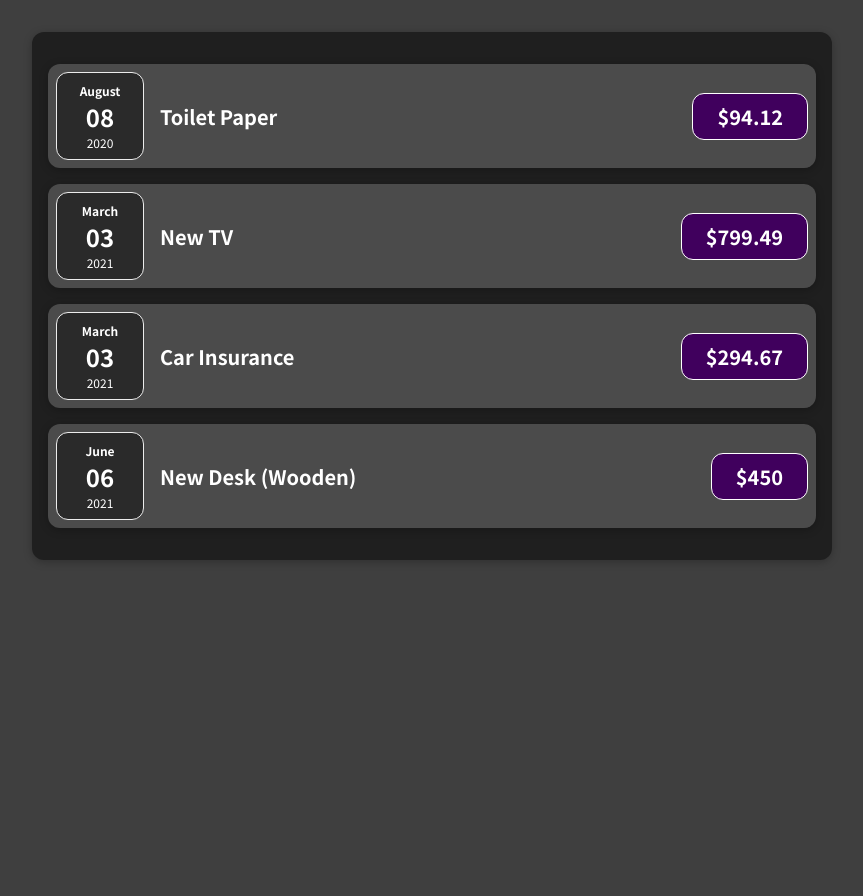
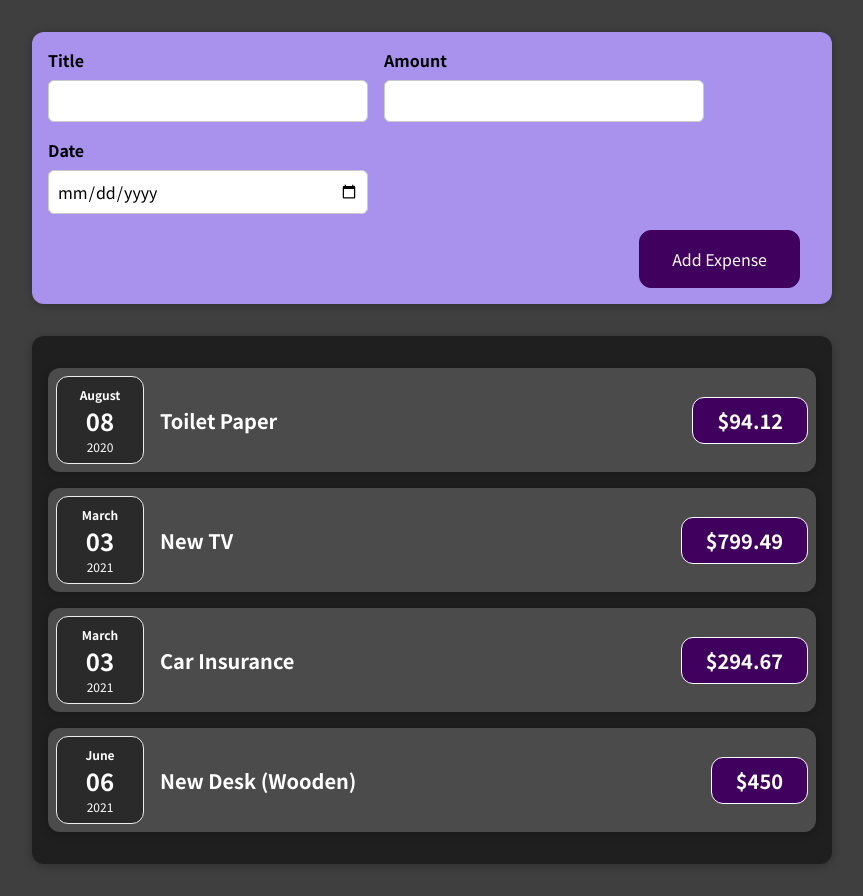
Before and after one commit to hazalkoz/ExpenseTracker, a React (Create React App) app: page / in a window 1280 px wide. Shown: the whole page, without its empty margins (208-1071 px from the left). Before the commit the page ends 800 px from the top, so only its background shows below. Built offline with nearby package versions, Linux system fonts and the light colour scheme.

Commit message:
Form to create new expenses is created. The new elements are not added  to the expenses list yet.

```diff
--- a/src/App.js
+++ b/src/App.js
@@ -1,4 +1,5 @@
 import Expenses from "./components/Expenses/Expenses";
+import NewExpense from "./components/NewExpense/NewExpense";
 
 function App() {
     const expenses = [
@@ -22,9 +23,14 @@
             date: new Date(2021, 5, 12),
         },
     ];
+
+    const addExpenseHandler = (expenseItem) => {
+        console.log(expenseItem)
+    }
     return (
       <div>
-          <Expenses expense_list = {expenses}/>
+          <NewExpense addExpense={addExpenseHandler}/>
+          <Expenses expense_list={expenses}/>
       </div>
     );
 }
--- /dev/null
+++ b/src/components/NewExpense/ExpenseForm.css
@@ -0,0 +1,26 @@
+.new-expense__controls {
+    display: flex;
+    flex-wrap: wrap;
+    gap: 1rem;
+    margin-bottom: 1rem;
+    text-align: left;
+}
+
+.new-expense__control label {
+    font-weight: bold;
+    margin-bottom: 0.5rem;
+    display: block;
+}
+
+.new-expense__control input {
+    font: inherit;
+    padding: 0.5rem;
+    border-radius: 6px;
+    border: 1px solid #ccc;
+    width: 20rem;
+    max-width: 100%;
+}
+
+.new-expense__actions {
+    text-align: right;
+}
--- /dev/null
+++ b/src/components/NewExpense/ExpenseForm.js
@@ -0,0 +1,81 @@
+import { useState } from 'react';
+
+import './ExpenseForm.css';
+
+const ExpenseForm = (props) => {
+    const [enteredTitle, setEnteredTitle] = useState('');
+    const [enteredAmount, setEnteredAmount] = useState('');
+    const [enteredDate, setEnteredDate] = useState('');
+
+    // We can also use only one state for all 3 properties
+    // const [userInput, setUserInput] = useState({
+    //   enteredTitle: '',
+    //   enteredAmount: '',
+    //   enteredDate: '',
+    // });
+
+    const titleChangeHandler = (event) => {
+        setEnteredTitle(event.target.value);
+        // Updating in one state version
+        // setUserInput((prevState) => {
+        //   return { ...prevState, enteredTitle: event.target.value };
+        // });
+    };
+
+    const amountChangeHandler = (event) => {
+        setEnteredAmount(event.target.value);
+    };
+
+    const dateChangeHandler = (event) => {
+        setEnteredDate(event.target.value);
+    };
+
+    const submitHandler = (event) => {
+        event.preventDefault()
+        const expenseData = {
+            title: enteredTitle,
+            amount: enteredAmount,
+            date: new Date(enteredDate),
+        }
+        props.onSaveExpenseData(expenseData);
+        setEnteredTitle('')
+        setEnteredAmount('')
+        setEnteredDate('')
+    }
+
+    return (
+        <form onSubmit={submitHandler}>
+            <div className='new-expense__controls'>
+                <div className='new-expense__control'>
+                    <label>Title</label>
+                    <input type='text' value={enteredTitle} onChange={titleChangeHandler} />
+                </div>
+                <div className='new-expense__control'>
+                    <label>Amount</label>
+                    <input
+                        type='number'
+                        value={enteredAmount}
+                        min='0.01'
+                        step='0.01'
+                        onChange={amountChangeHandler}
+                    />
+                </div>
+                <div className='new-expense__control'>
+                    <label>Date</label>
+                    <input
+                        type='date'
+                        value={enteredDate}
+                        min='2019-01-01'
+                        max='2022-12-31'
+                        onChange={dateChangeHandler}
+                    />
+                </div>
+            </div>
+            <div className='new-expense__actions'>
+                <button type='submit'>Add Expense</button>
+            </div>
+        </form>
+    );
+};
+
+export default ExpenseForm;
--- /dev/null
+++ b/src/components/NewExpense/NewExpense.css
@@ -0,0 +1,38 @@
+.new-expense {
+    background-color: #a892ee;
+    padding: 1rem;
+    margin: 2rem auto;
+    width: 50rem;
+    max-width: 95%;
+    border-radius: 12px;
+    text-align: center;
+    box-shadow: 0 1px 8px rgba(0, 0, 0, 0.25);
+}
+
+.new-expense button {
+    font: inherit;
+    cursor: pointer;
+    padding: 1rem 2rem;
+    border: 1px solid #40005d;
+    background-color: #40005d;
+    color: white;
+    border-radius: 12px;
+    margin-right: 1rem;
+}
+
+.new-expense button:hover,
+.new-expense button:active {
+    background-color: #510674;
+    border-color: #510674;
+}
+
+.new-expense button.alternative {
+    color: #220131;
+    border-color: transparent;
+    background-color: transparent;
+}
+
+.new-expense button.alternative:hover,
+.new-expense button.alternative:active {
+    background-color: #ddb3f8;
+}
--- /dev/null
+++ b/src/components/NewExpense/NewExpense.js
@@ -0,0 +1,20 @@
+import ExpenseForm from './ExpenseForm';
+import './NewExpense.css';
+
+const NewExpense = (props) => {
+    const saveExpenseDataHandler = (enteredExpenseData) =>{
+        const expenseData = {
+            ...enteredExpenseData,
+            id: Math.random().toString()
+        }
+        props.addExpense(expenseData);
+    }
+
+    return (
+        <div className='new-expense'>
+            <ExpenseForm onSaveExpenseData={saveExpenseDataHandler}/>
+        </div>
+    );
+};
+
+export default NewExpense;
```
